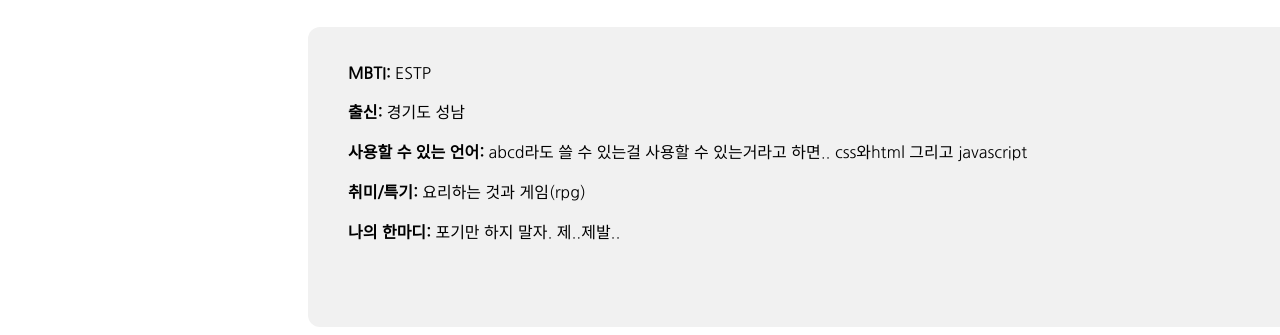
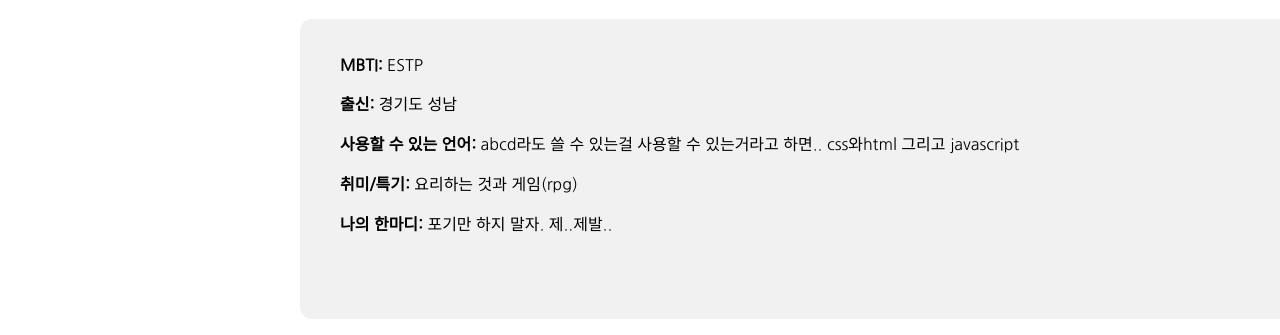
Before and after one commit to MinGyunKim27/9-Bit, a plain HTML site: page selfie/personal_김광수.html in a window 1280 px wide. Shown: the part 495-830 px from the top of the page. Drawn offline with nearby package versions, Linux system fonts and the light colour scheme.

```diff
--- a/selfie/personal_김광수.html
+++ b/selfie/personal_김광수.html
@@ -12,6 +12,9 @@
         * {
             font-family: "Nanum Gothic", sans-serif;
 
+        }
+        body {
+            margin: 0px auto;
         }
 
 
```
